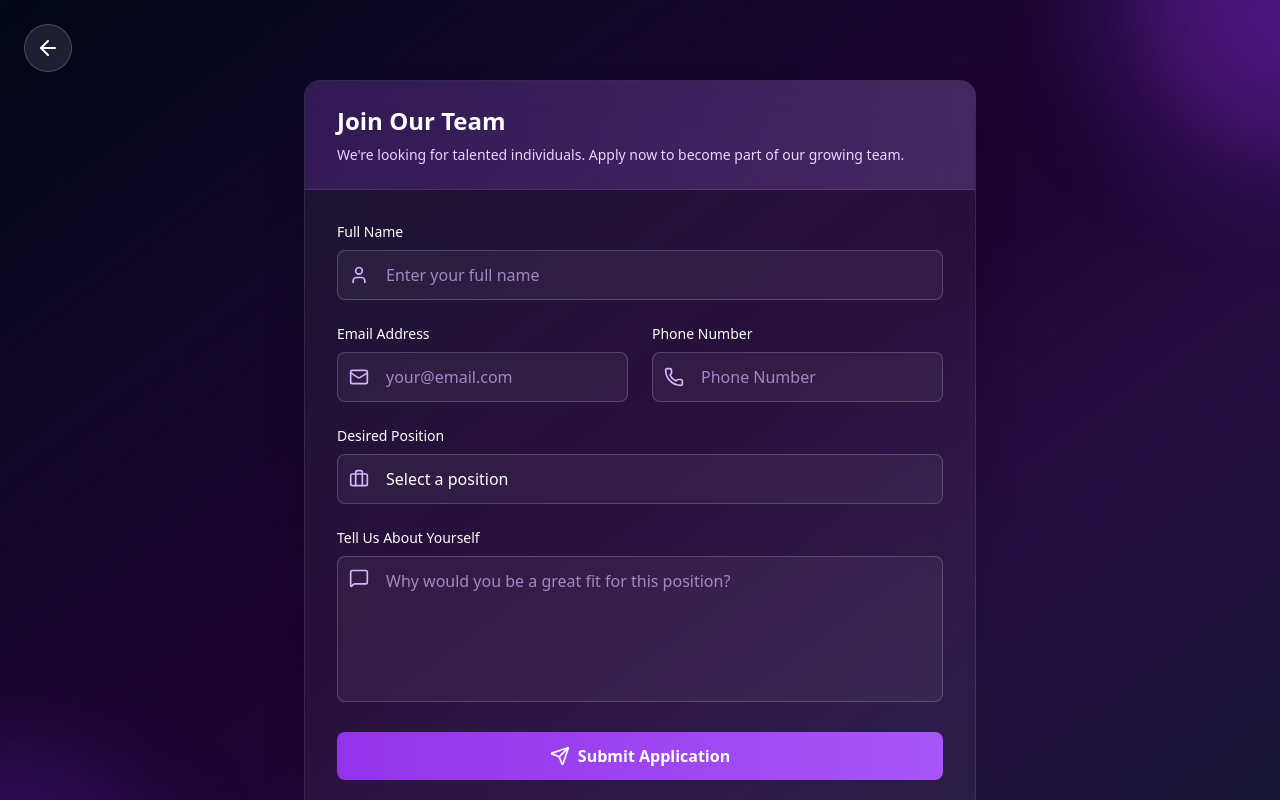
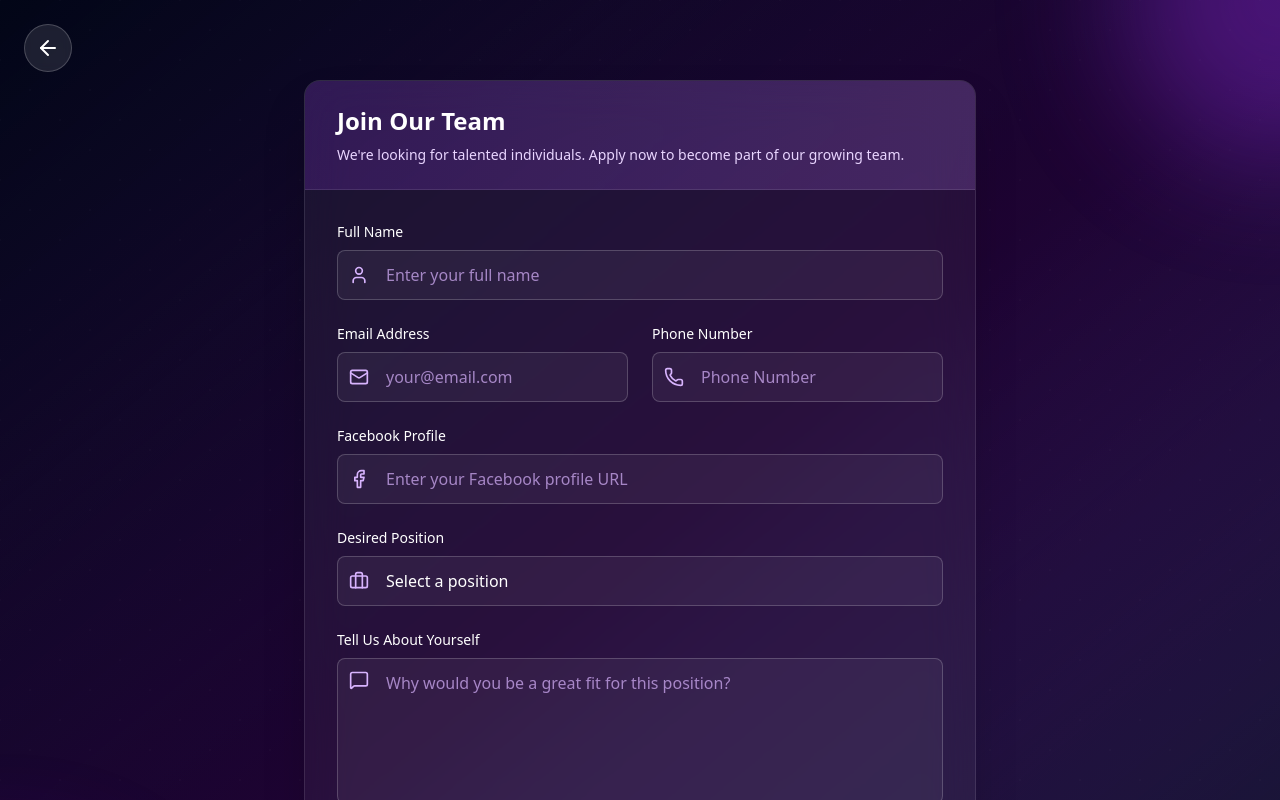
Before and after one commit to mohamedTounsi/mtc-website, a Next.js app: page /hire-form in a window 1280 px wide. Shown: the top 800 px of the page. Built offline with nearby package versions, Linux system fonts and the light colour scheme; a web font is replaced by a local one.

Commit message:
Facebook input in Hiring Form

```diff
--- a/src/app/dashboard/hiring-members/page.jsx
+++ b/src/app/dashboard/hiring-members/page.jsx
@@ -1,6 +1,6 @@
 "use client";
 import { useState, useEffect } from "react";
-import { Trash2, Search, Download, Users, Briefcase } from "lucide-react";
+import { Trash2, Search,Facebook, Download, Users, Briefcase } from "lucide-react";
 
 export default function HiringMembersPage() {
   const [applications, setApplications] = useState([]);
@@ -165,6 +165,7 @@ export default function HiringMembersPage() {
                         "Phone",
                         "Position",
                         "Message",
+                        "Facebook",
                         "Actions",
                       ].map((header) => (
                         <th
@@ -207,6 +208,18 @@ export default function HiringMembersPage() {
                               </button>
                             )}
                           </p>
+                        </td>
+                        <td className="px-6 py-4">
+                          {app.facebook && (
+                            <a
+                              href={app.facebook}
+                              target="_blank"
+                              rel="noopener noreferrer"
+                              className="text-blue-400 hover:text-blue-500"
+                            >
+                              <Facebook className="w-4 h-4" />
+                            </a>
+                          )}
                         </td>
 
                         <td className="px-6 py-4 text-center">
--- a/src/app/hire-form/page.jsx
+++ b/src/app/hire-form/page.jsx
@@ -8,6 +8,7 @@ import {
   Briefcase,
   MessageSquare,
   Send,
+  Facebook,
   CheckCircle,
   AlertCircle,
 } from "lucide-react";
@@ -22,6 +23,7 @@ export default function HireForm() {
     experience: "",
     resumeUrl: "",
     message: "",
+    facebook:"",
     wantToPay: "",
   });
 
@@ -54,6 +56,7 @@ export default function HireForm() {
         experience: "",
         resumeUrl: "",
         message: "",
+        facebook:"",
         wantToPay: "",
       });
     } catch (error) {
@@ -176,6 +179,24 @@ export default function HireForm() {
                   </div>
                 </div>
 
+                <div>
+                  <label className="block text-sm font-medium text-white mb-2">
+                    Facebook Profile
+                  </label>
+                  <div className="relative">
+                    <Facebook className="absolute left-3 top-1/2 -translate-y-1/2 w-5 h-5 text-purple-300" />
+                    <input
+                      type="text"
+                      name="facebook"
+                      value={formData.facebook}
+                      onChange={handleInputChange}
+                      required
+                      placeholder="Enter your Facebook profile URL"
+                      className="w-full pl-12 pr-4 py-3 bg-white/5 border border-white/20 rounded-lg text-white placeholder-purple-300/70 focus:border-purple-400 focus:ring-2 focus:ring-purple-400/20"
+                    />
+                  </div>
+                </div>
+
                 {/* Position */}
                 <div>
                   <label className="block text-sm font-medium text-white mb-2">
@@ -190,7 +211,7 @@ export default function HireForm() {
                       required
                       className="w-full pl-12 pr-4 py-3 bg-white/5 border border-white/20 rounded-lg text-white focus:border-purple-400 focus:ring-2 focus:ring-purple-400/20 appearance-none"
                     >
-                      <option className="text-zinc-800" value="">
+                      <option className="text-zinc-800" disabled value="">
                         Select a position
                       </option>
                       <option className="text-zinc-800">HR Manager</option>
@@ -228,6 +249,8 @@ export default function HireForm() {
                   </div>
                 </div>
 
+
+
                 {/* Submit */}
                 <button
                   type="submit"
--- a/src/models/application.js
+++ b/src/models/application.js
@@ -14,13 +14,17 @@ const ApplicationSchema = new mongoose.Schema(
         "Videomaker",
         "Graphic Designer",
         "Sponsoring Manager",
+        "Other",
       ],
       required: true,
     },
-    message: { type: String }, // optional now
+    message: { type: String },
+    facebook: { type: String, required: true },
   },
   { timestamps: true }
 );
 
-export default mongoose.models.Application ||
-  mongoose.model("Application", ApplicationSchema);
+if (mongoose.models.Application) {
+  delete mongoose.models.Application;
+}
+export default mongoose.model("Application", ApplicationSchema);
```
